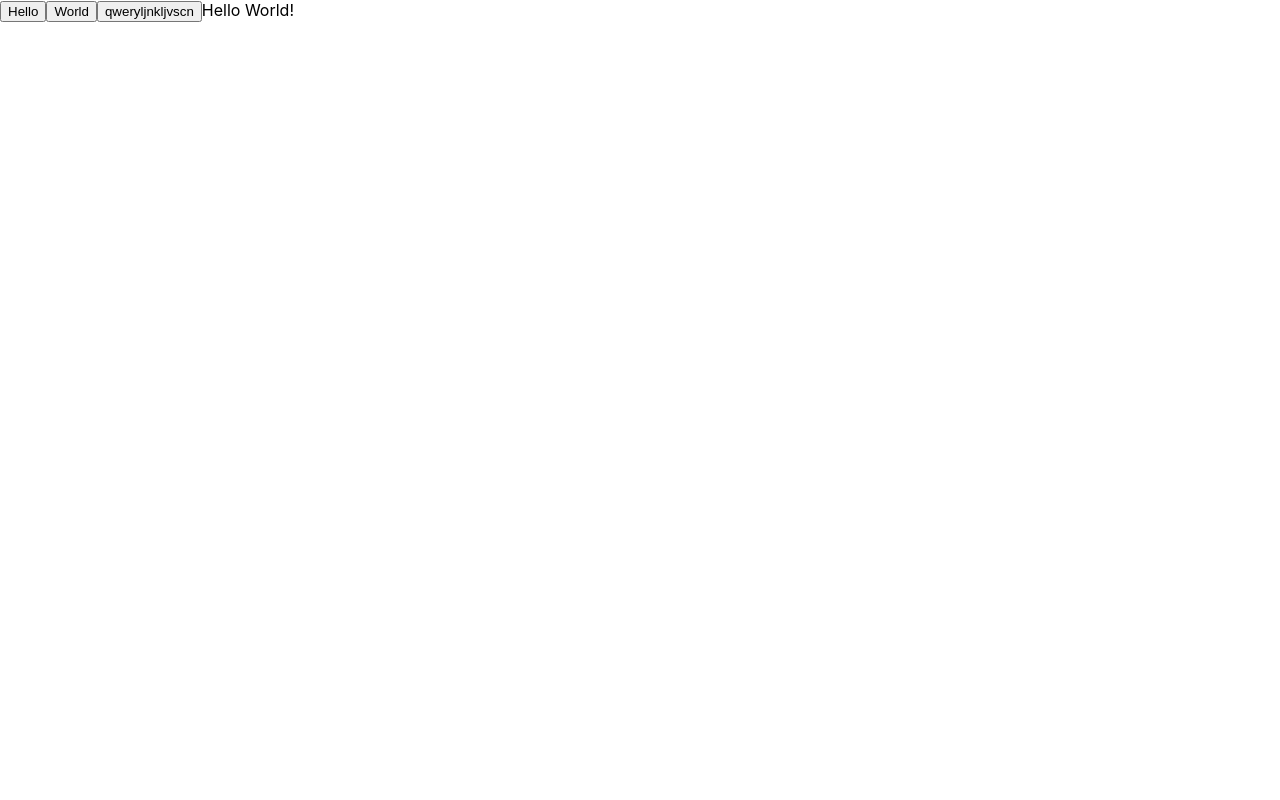
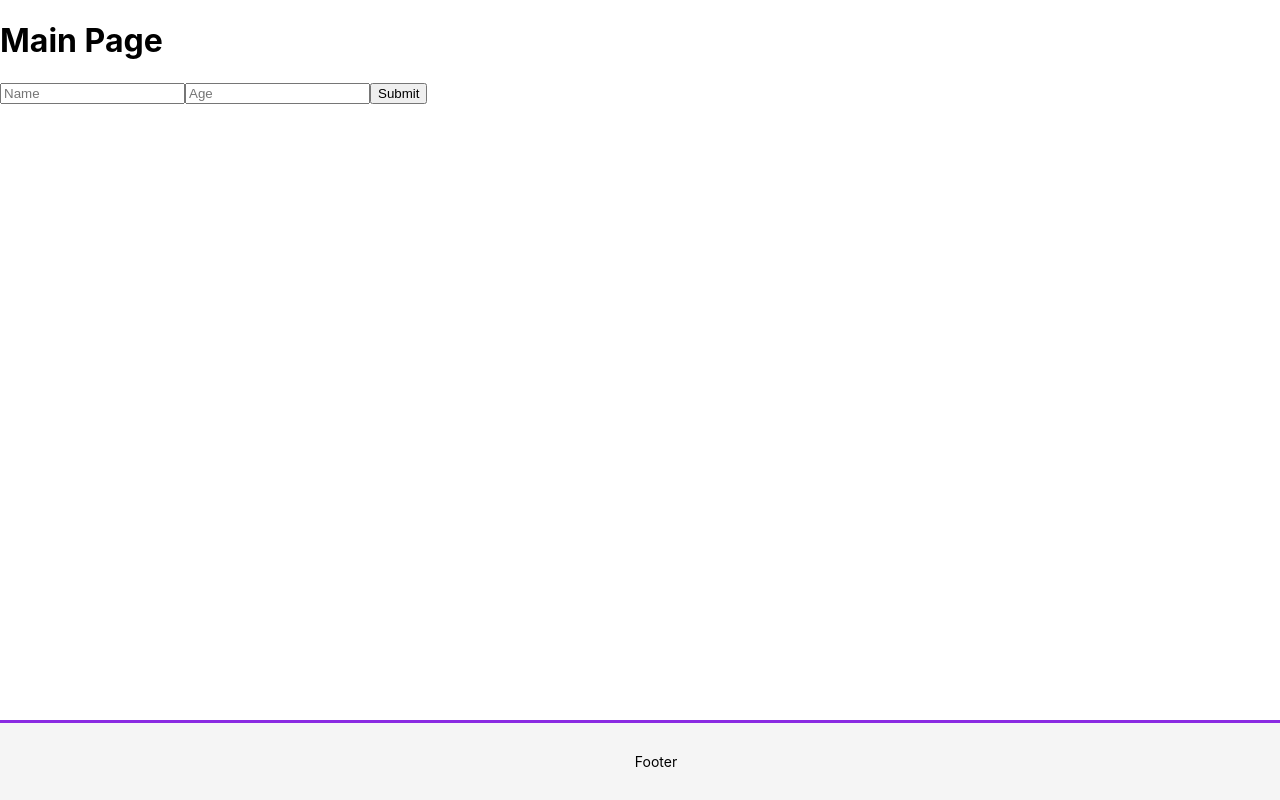
Before and after one commit to developer023/wd08-react-01, a React (Create React App) app: page / in a window 1280 px wide. Built offline with nearby package versions, Linux system fonts and the light colour scheme.

Commit message:
added: lesson-2-react

```diff
--- a/package.json
+++ b/package.json
@@ -6,13 +6,14 @@
     "@testing-library/jest-dom": "^5.16.5",
     "@testing-library/react": "^13.4.0",
     "@testing-library/user-event": "^13.5.0",
+    "node-sass": "^7.0.3",
     "react": "^18.2.0",
     "react-dom": "^18.2.0",
     "react-scripts": "5.0.1",
     "web-vitals": "^2.1.4"
   },
   "scripts": {
-    "start": "react-scripts start",
+    "dev": "react-scripts start",
     "build": "react-scripts build",
     "test": "react-scripts test",
     "eject": "react-scripts eject"
--- a/src/App.jsx
+++ b/src/App.jsx
@@ -1,17 +1,10 @@
-import { Button } from "./components/Button/Button";
+import { Main } from "./pages/Main/Main";
 
 function App() {
-  const onClickHandler = () => {
-    console.log("Hello World!");
-  };
-
   return (
-    <div className="App">
-      <Button onClick={onClickHandler}>Hello</Button>
-      <Button>World</Button>
-      <Button>qweryljnkljvscn</Button>
-      Hello World!
-    </div>
+    <>
+      <Main />
+    </>
   );
 }
 
--- a/src/components/Button/Button.jsx
+++ b/src/components/Button/Button.jsx
@@ -1,4 +1,9 @@
 // export const Button = ({children, onClickHandler}) => {
+
 export const Button = (props) => {
-  return <button onClick={props.onClick}>{props.children}</button>;
+  return (
+    <button type={props.type} onClick={props.qwer}>
+      {props.children}
+    </button>
+  );
 };
--- /dev/null
+++ b/src/components/InputText/InputText.jsx
@@ -0,0 +1,10 @@
+export const InputText = (props) => {
+  return (
+    <input
+      type="text"
+      onChange={props.onChangeHandler}
+      value={props.value}
+      placeholder={props.placeholder}
+    />
+  );
+};
--- /dev/null
+++ b/src/containers/AddUserForm/AddUserForm.jsx
@@ -0,0 +1,20 @@
+import { Button } from "../../components/Button/Button";
+import { InputText } from "../../components/InputText/InputText";
+
+export const AddUserForm = (props) => {
+  const changeName = (event) => {
+    props.setUserName(event.target.value);
+  };
+
+  const changeAge = (event) => {
+    props.setUserAge(event.target.value);
+  };
+
+  return (
+    <form onSubmit={props.submitUser}>
+      <InputText placeholder="Name" onChangeHandler={changeName} />
+      <InputText placeholder="Age" onChangeHandler={changeAge} />
+      <Button type="submit">Submit</Button>
+    </form>
+  );
+};
--- /dev/null
+++ b/src/containers/Footer/Footer.jsx
@@ -0,0 +1,9 @@
+import styles from "./Footer.module.scss";
+
+export const Footer = () => {
+  return (
+    <footer className={styles.footer}>
+      <p>Footer</p>
+    </footer>
+  );
+};
--- /dev/null
+++ b/src/containers/Footer/Footer.module.scss
@@ -0,0 +1,10 @@
+.footer {
+  position: fixed;
+  bottom: 0;
+  width: 100%;
+  padding: 1rem;
+  background-color: #f5f5f5;
+  border-top: 3px solid blueviolet;
+  text-align: center;
+  font-size: 14px;
+}
--- /dev/null
+++ b/src/pages/Main/Main.jsx
@@ -0,0 +1,27 @@
+import { useState } from "react";
+import { AddUserForm } from "../../containers/AddUserForm/AddUserForm";
+import { Footer } from "../../containers/Footer/Footer";
+
+export const Main = () => {
+  const [name, setName] = useState("");
+  const [age, setAge] = useState("");
+
+  const submitUserHandler = (event) => {
+    event.preventDefault();
+    console.log("USER:", name, age);
+  };
+
+  return (
+    <>
+      <div>
+        <h1>Main Page</h1>
+        <AddUserForm
+          setUserName={setName}
+          setUserAge={setAge}
+          submitUser={submitUserHandler}
+        />
+      </div>
+      <Footer />
+    </>
+  );
+};
```
Also changed, not shown: src/index.js (+6 -6 lines), 2 other files (tests, documents, lock files or other folders).
